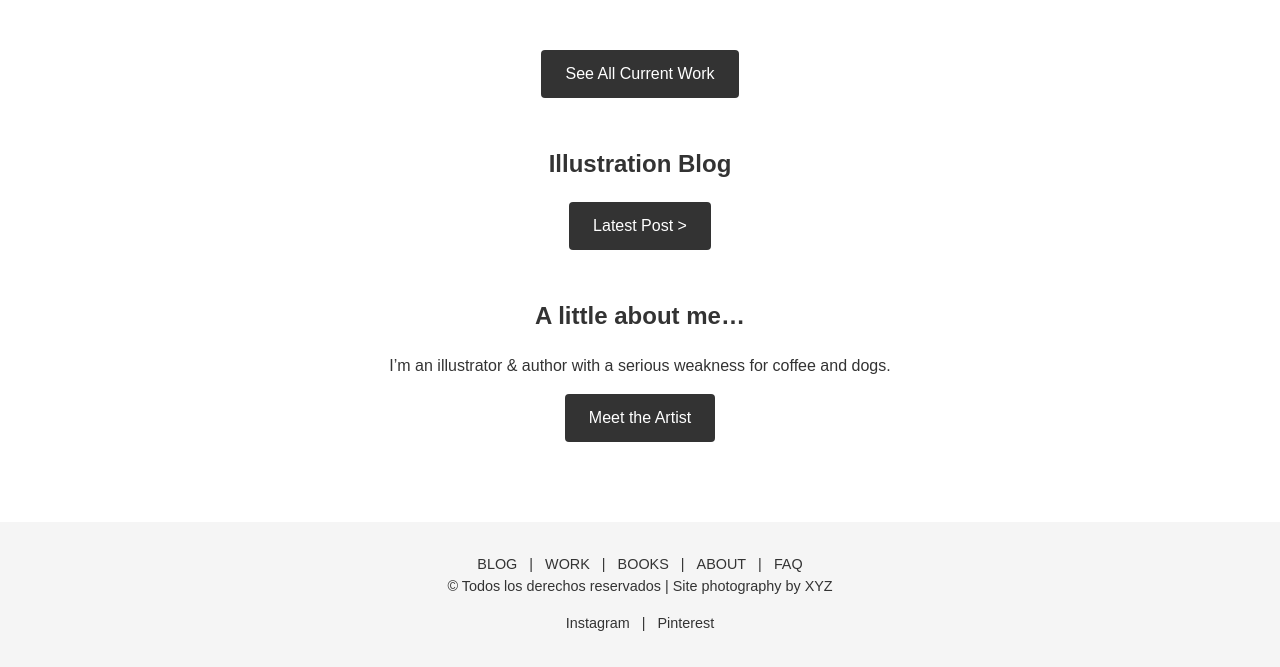
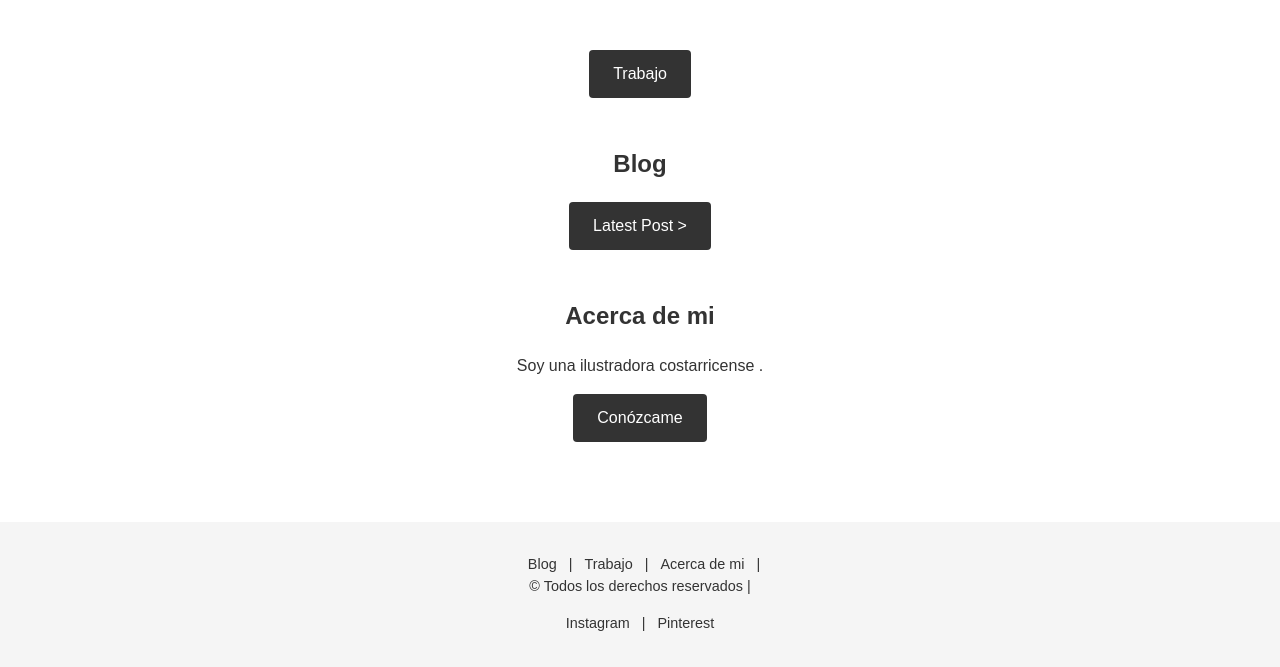
Before and after one commit to Pablo1410/Mujosa, a plain HTML site: page index.html in a window 1280 px wide. Shown: the part 246-913 px from the top of the page. Drawn offline with Linux system fonts and the light colour scheme.

Commit message:
cambio en el idioma

```diff
--- a/index.html
+++ b/index.html
@@ -115,33 +115,31 @@
   <main>
 
     <section class="cta-works">
-      <a href="/work">See All Current Work</a>
+      <a href="/work">Trabajo</a>
     </section>
 
     <section class="blog-preview">
-      <h2>Illustration Blog</h2>
+      <h2>Blog</h2>
       <a href="/blog">Latest Post ></a>
     </section>
 
 
     <section class="about">
-      <h2>A little about me…</h2>
-      <p>I’m an illustrator & author with a serious weakness for coffee and dogs.</p>
-      <a href="/about">Meet the Artist</a>
+      <h2>Acerca de mi</h2>
+      <p>Soy una ilustradora costarricense .</p>
+      <a href="/about">Conózcame</a>
     </section>
   </main>
 
   <footer>
     <nav>
-      <a href="/blog">BLOG</a> |
-      <a href="/work">WORK</a> |
-      <a href="/books">BOOKS</a> |
-      <a href="/about">ABOUT</a> |
-      <a href="/faq">FAQ</a>
+      <a href="/blog">Blog</a> |
+      <a href="/work">Trabajo</a> |
+      <a href="/about">Acerca de mi</a> |
     </nav>
     <div class="credits">
-      © Todos los derechos reservados | Site photography by XYZ
-    </div>
+      © Todos los derechos reservados |
+
     <div class="social">
       <a href="#">Instagram</a> |
       <a href="#">Pinterest</a>
--- a/styles.css
+++ b/styles.css
@@ -146,9 +146,3 @@ a {
     max-width: 100%;
   }
 }
-
-.nav-image img {
-  height: 40px; /* Ajusta según tamaño deseado */
-  width: 40px;
-  border-radius: 4px; /* opcional */
-}
```
